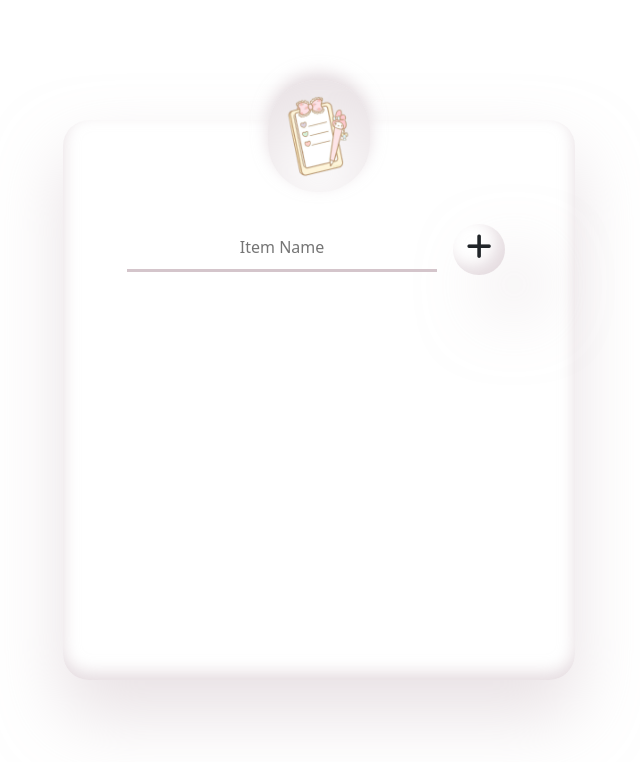
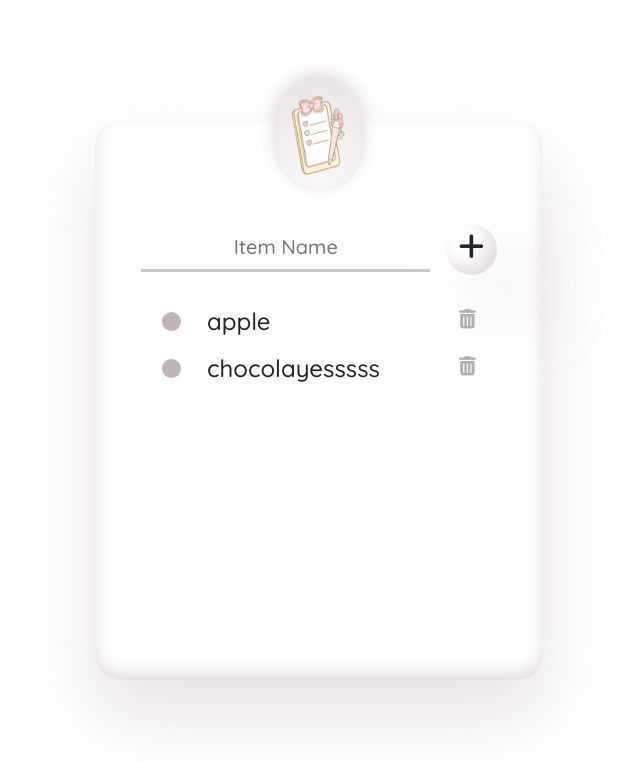
Before and after one commit to rnimisha/react_todo, a React (Create React App) app: page / in a window 1280 px wide. Shown: the top 762 px of the page, without its empty margins (321-961 px from the left). Built offline with nearby package versions, Linux system fonts and the light colour scheme.

Commit message:
each item css

```diff
--- /dev/null
+++ b/src/components/ItemList.js
@@ -0,0 +1,37 @@
+import React from 'react'
+import './style.css';
+
+const ItemList = () => {
+
+    const checkStyle ={
+        backgroundColor: '#c1b3b9',
+    }
+  return (
+    <>
+        <div className ="item-container">
+            <div className ="each-item">
+                <div className ="check-mark">
+                    <div className="check-icon" style ={checkStyle}></div>
+                </div>
+                <h4 className ='item-name'>apple</h4>
+                <div className='icon-container'>
+                    <i class="fa-solid fa-trash-can"></i>
+                </div>
+            </div>
+
+            <div className ="each-item">
+                <div className ="check-mark">
+                    <div className="check-icon" style ={checkStyle}></div>
+                </div>
+                <h4 className ='item-name'>chocolayesssss</h4>
+                <div className='icon-container'>
+                    <i class="fa-solid fa-trash-can"></i>
+                </div>
+            </div>
+
+        </div>
+    </>
+  )
+}
+
+export default ItemList
--- a/src/components/Todo.js
+++ b/src/components/Todo.js
@@ -1,4 +1,5 @@
 import React from 'react'
+import ItemList from './ItemList';
 import './style.css';
 
 const Todo = () => {
@@ -14,6 +15,7 @@ const Todo = () => {
             </div>
             <div className='add-icon-container'><i class="fa-solid fa-plus"></i></div>
         </div>
+        <ItemList/>
     </div>
     </>
   )
--- a/src/components/style.css
+++ b/src/components/style.css
@@ -1,9 +1,12 @@
+@import url('https://fonts.googleapis.com/css2?family=Lato:wght@300;400&family=Quicksand:wght@300;400;500&display=swap');
+
+body{
+    font-family: 'Quicksand', sans-serif;
+}
 .todo-container{
-    width: 40%;
+    width: 35%;
     height: 70vh;
-    display: flex;
     /* align-items: center; */
-    /* align-content: center; */
     margin: auto;
     margin-top: 15vh;
     position: relative;
@@ -32,11 +35,12 @@
 }
 
 .input-form-container{
-    margin-left: auto;
+    margin-left: 10%;
     margin-right: auto;
     margin-top: 6.5rem;
-    width: 30vw;
+    width: 80%;
     display: inline-flex;
+    justify-content: center;
     height: 3.2rem;
 }
 .input-form-container input{
@@ -48,6 +52,8 @@
     border-bottom: 3px solid #d4c5cb;
     outline: none;
     position: relative;
+    font-size: 20px;
+    font-weight: 500;
 }
 
 .input-container{
@@ -72,3 +78,48 @@
 .fa-plus{
     font-size: 1.8rem;
 }
+
+.item-container{
+    margin-left: 15%;
+    margin-right: auto;
+    margin-top: 2rem;
+    width: 70%;
+}
+
+.each-item{
+    display: flex;
+    width: 100%;
+    margin-bottom: 10px;
+}
+
+
+.check-mark{
+    margin-top: 0.3rem;
+    width: 10%;
+    height: 1.2rem;
+}
+.check-icon{
+    height: 1.2rem;
+    width: 1.2rem;
+    border-radius: 50px;
+}
+.check-mark:hover{
+    box-shadow: 35px 35px 68px 0px rgba(212, 197, 203, 0.5), inset -7px -7px 16px 0px rgba(212, 197, 203, 0.6), inset 0px 11px 28px 0px rgb(255, 255, 255);
+}
+.item-name{
+    margin-left: 15px;
+    width: 80%;
+}
+
+.icon-container{
+    width: 10%;
+    text-align: right;
+}
+.fa-trash-can{
+    margin-top: 0.2rem;
+    font-size: 1.2rem;
+    color: #b4afaf;
+}
+.fa-trash-can:hover{
+    color: #b26565;
+}
```
